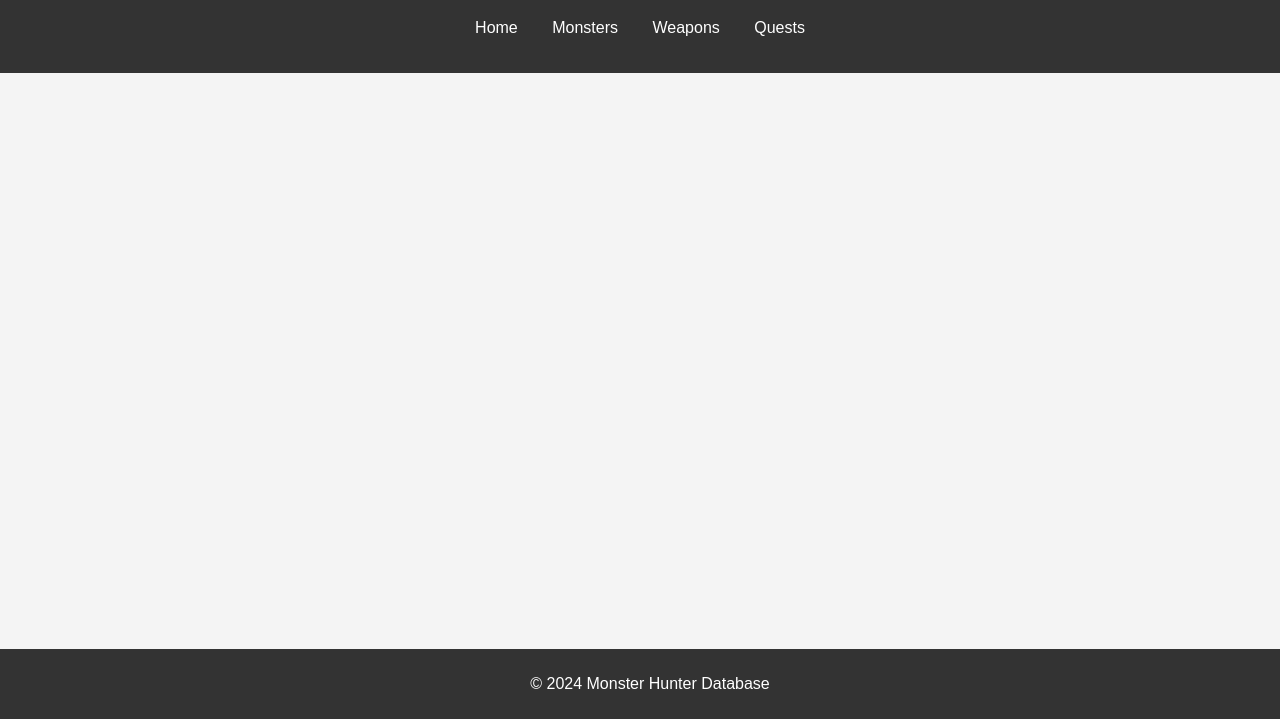
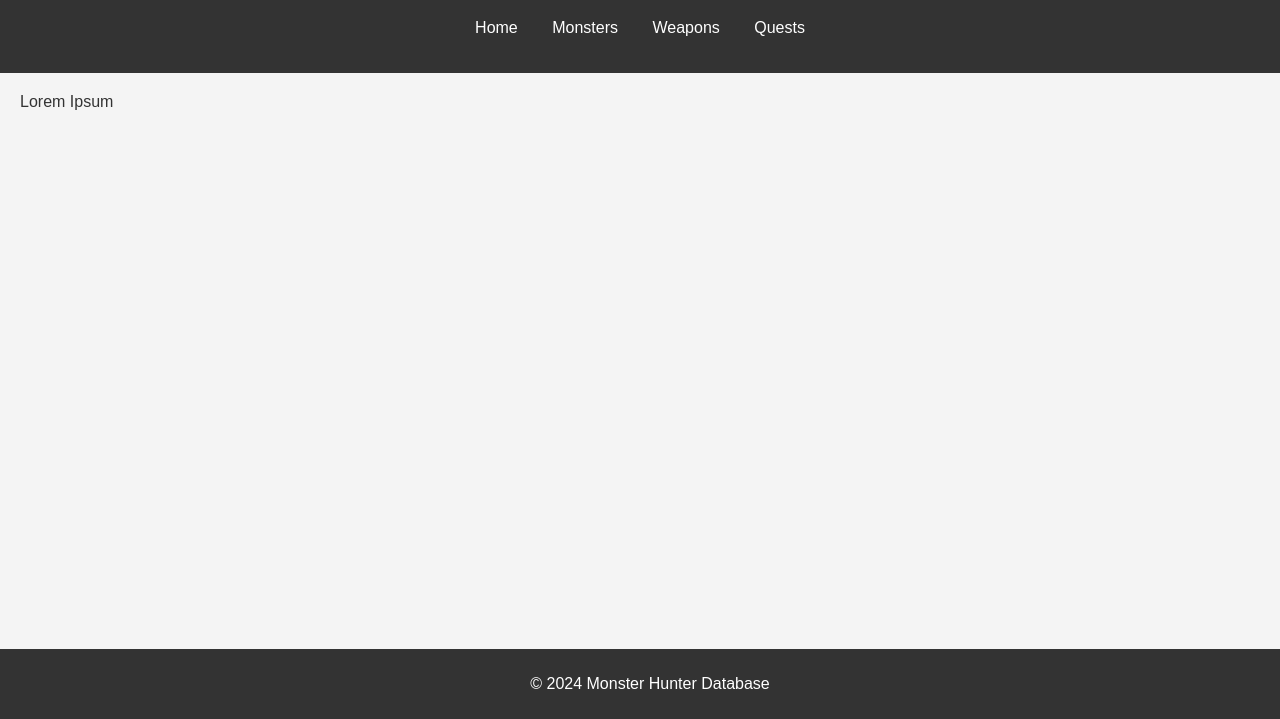
Before and after one commit to HijiKili/Monster-Hunter-Fanpage, a plain HTML site: page index.html in a window 1280 px wide. Shown: the part 81-800 px from the top of the page. Drawn offline with Linux system fonts and the light colour scheme.

Commit message:
Update index.html

```diff
--- a/index.html
+++ b/index.html
@@ -9,7 +9,11 @@
 </head>
 <body>
     <div id="header"></div>
-    <!-- Page Content Here -->
+    <!-- Page Content START Here -->
+
+    <section>Lorem Ipsum</section>
+
+    <!-- Page Content ENDING Here -->
     <div id="footer"></div>
 
     <script>
```
